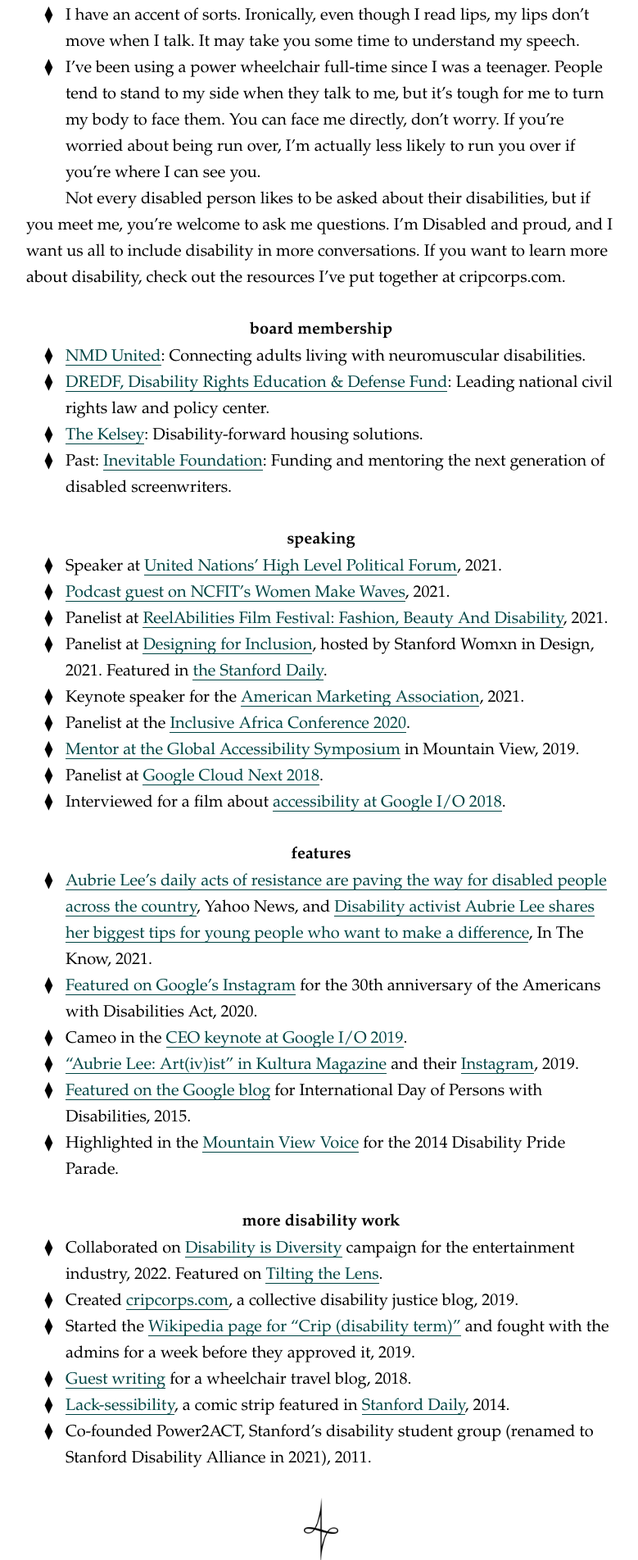
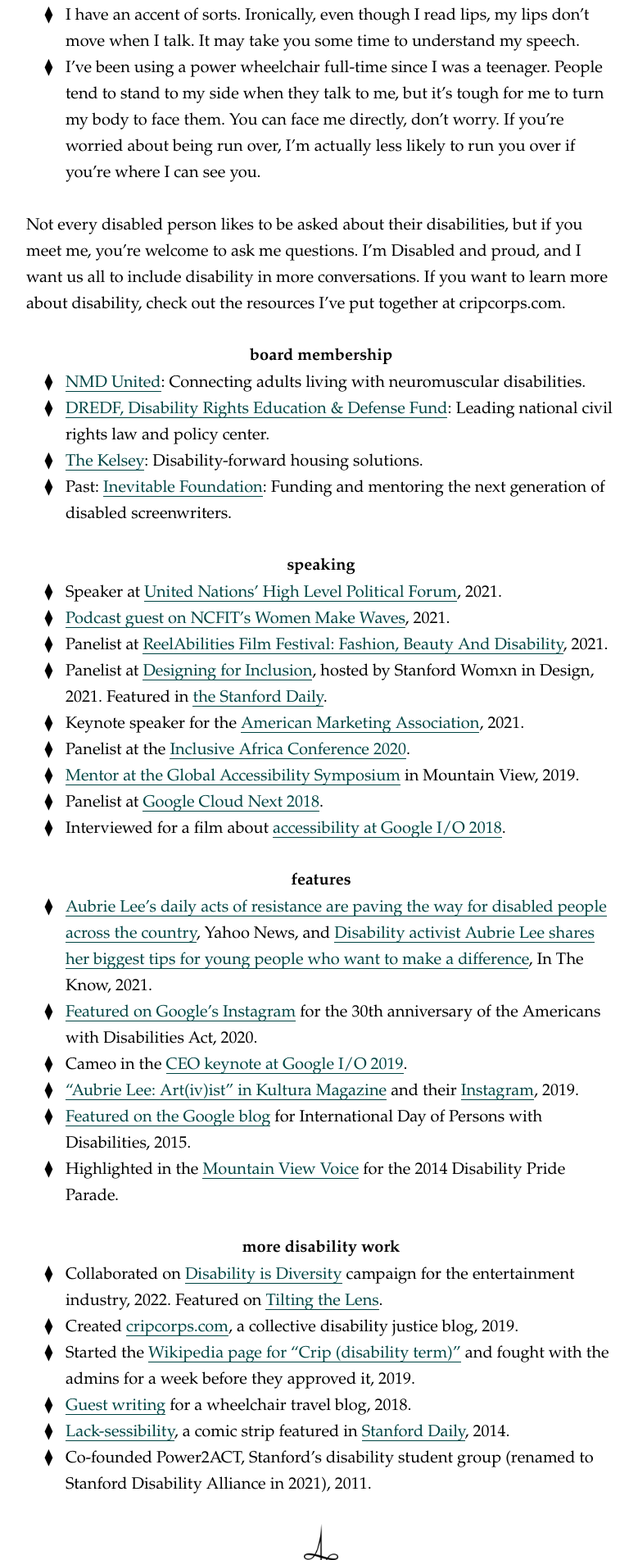
Before and after one commit to aubrielee/aubrielee.github.io, a Jekyll site: the page built from more.md, in a window 1280 px wide. Shown: the part 1554-3457 px from the top of the page at 82% size, without its empty margins (248-1027 px from the left). Built offline with Jekyll 4.4.1, drawn with Linux system fonts in a browser that asks for light colours; nearby versions of some CDN libraries; some web fonts are replaced; a script that is not in the unit is left out.

Commit message:
Unindent paragraph after bullets

```diff
--- a/more.md
+++ b/more.md
@@ -76,8 +76,10 @@
 - I have an accent of sorts. Ironically, even though I read lips, my lips don’t move when I talk. It may take you some time to understand my speech.
 - I’ve been using a power wheelchair full-time since I was a teenager. People tend to stand to my side when they talk to me, but it’s tough for me to turn my body to face them. You can face me directly, don’t worry. If you’re worried about being run over, I’m actually less likely to run you over if you’re where I can see you.
 <br>
+<br>
 
 Not every disabled person likes to be asked about their disabilities, but if you meet me, you’re welcome to ask me questions. I’m Disabled and proud, and I want us all to include disability in more conversations. If you want to learn more about disability, check out the resources I’ve put together at cripcorps.com.
+{: .noIndent}
 
 ## board membership
 - [NMD United](https://www.nmdunited.org/our-board): Connecting adults living with neuromuscular disabilities.
```
